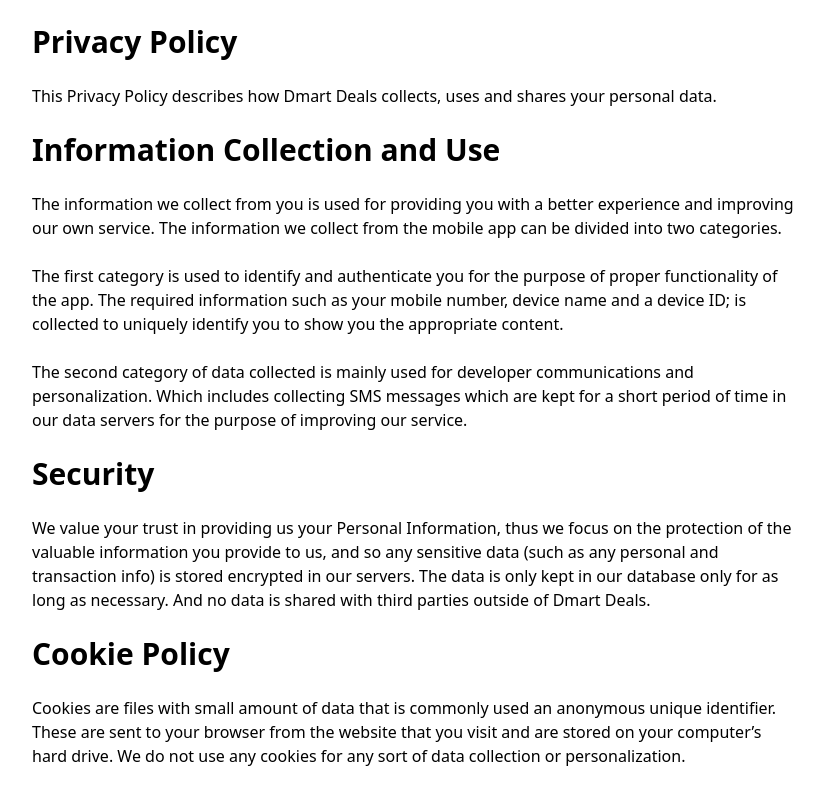
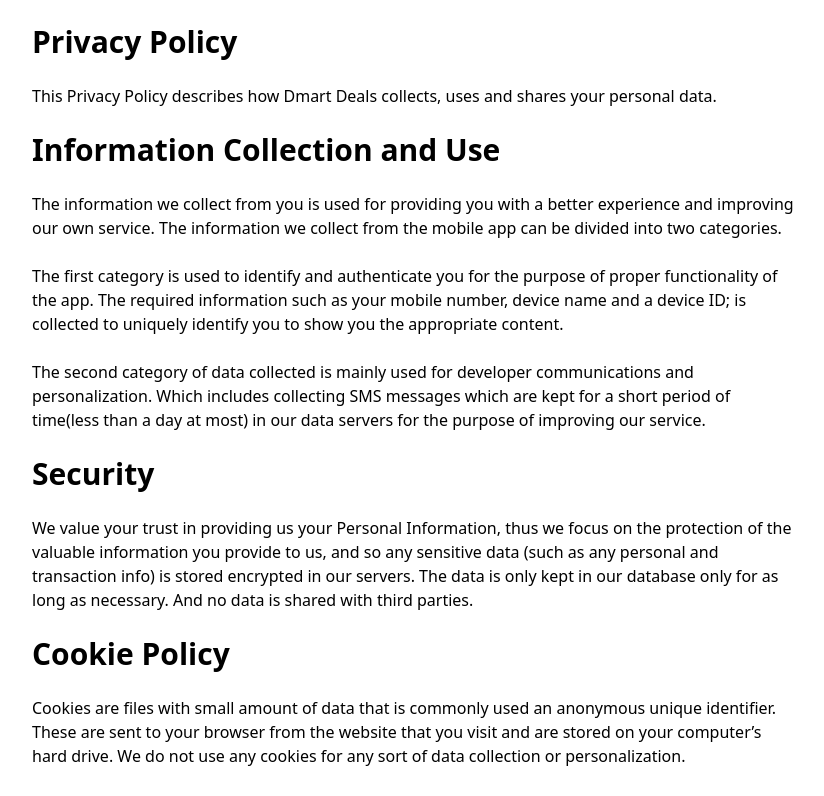
Before and after one commit to rjs1r/d-privacy-policy, a Next.js app: page / in a window 1280 px wide. Shown: the top 796 px of the page, without its empty margins (224-1048 px from the left). Built offline with nearby package versions, Linux system fonts and the light colour scheme.

Commit message:
updated a couple of words

```diff
--- a/src/pages/index.tsx
+++ b/src/pages/index.tsx
@@ -25,8 +25,8 @@
       <p className="my-6 max-w-3xl">
         The second category of data collected is mainly used for developer
         communications and personalization. Which includes collecting SMS
-        messages which are kept for a short period of time in our data servers
-        for the purpose of improving our service.
+        messages which are kept for a short period of time(less than a day at
+        most) in our data servers for the purpose of improving our service.
       </p>
       <h1 className="text-2xl font-bold md:text-3xl">Security</h1>
       <p className="my-6 max-w-3xl">
@@ -34,8 +34,7 @@
         focus on the protection of the valuable information you provide to us,
         and so any sensitive data (such as any personal and transaction info) is
         stored encrypted in our servers. The data is only kept in our database
-        only for as long as necessary. And no data is shared with third parties
-        outside of Dmart Deals.
+        only for as long as necessary. And no data is shared with third parties.
       </p>
       <p className="my-6 max-w-3xl"></p>
       <h1 className="text-2xl font-bold md:text-3xl">Cookie Policy</h1>
```
